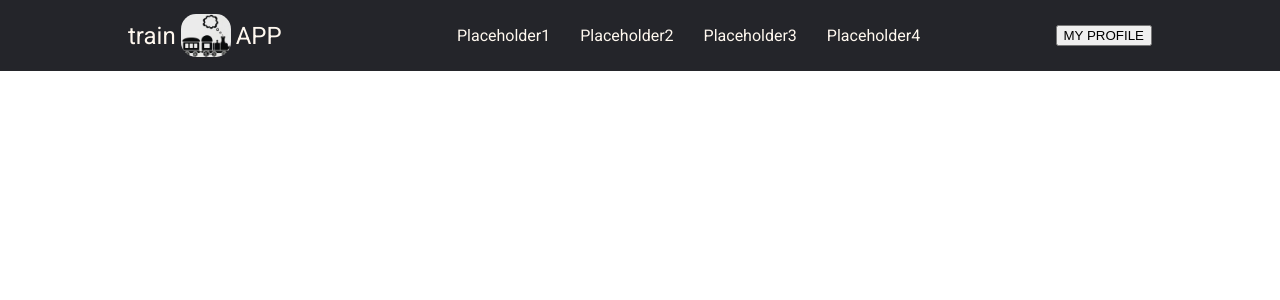
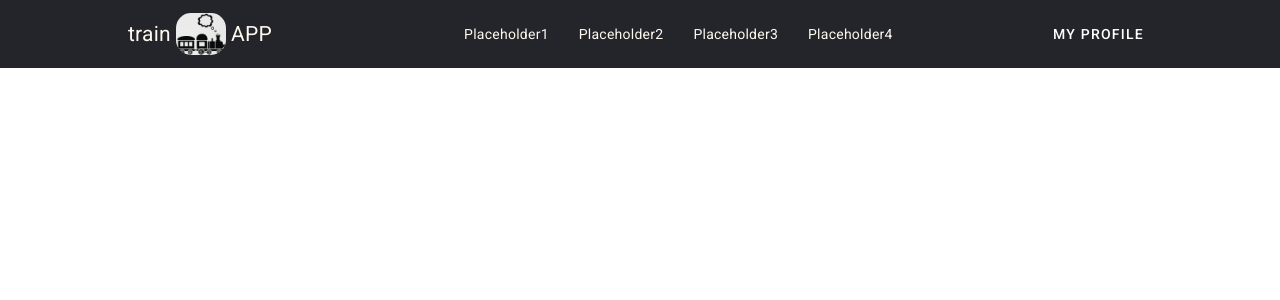
Before and after one commit to michal3pol/traiNapp, an Angular app: page / in a window 1280 px wide. Shown: the top 300 px of the page. Built offline with nearby package versions, Linux system fonts and the light colour scheme.

Commit message:
Add angular material

```diff
--- a/angular.json
+++ b/angular.json
@@ -30,6 +30,7 @@
               "src/assets"
             ],
             "styles": [
+              "@angular/material/prebuilt-themes/pink-bluegrey.css",
               "src/styles.scss"
             ],
             "scripts": []
@@ -90,6 +91,7 @@
               "src/assets"
             ],
             "styles": [
+              "@angular/material/prebuilt-themes/pink-bluegrey.css",
               "src/styles.scss"
             ],
             "scripts": []
--- a/package.json
+++ b/package.json
@@ -11,10 +11,12 @@
   "private": true,
   "dependencies": {
     "@angular/animations": "^17.1.0",
+    "@angular/cdk": "^17.2.0",
     "@angular/common": "^17.1.0",
     "@angular/compiler": "^17.1.0",
     "@angular/core": "^17.1.0",
     "@angular/forms": "^17.1.0",
+    "@angular/material": "^17.2.0",
     "@angular/platform-browser": "^17.1.0",
     "@angular/platform-browser-dynamic": "^17.1.0",
     "@angular/router": "^17.1.0",
--- a/src/app/app.config.ts
+++ b/src/app/app.config.ts
@@ -2,7 +2,8 @@
 import { provideRouter } from '@angular/router';
 
 import { routes } from './app.routes';
+import { provideAnimationsAsync } from '@angular/platform-browser/animations/async';
 
 export const appConfig: ApplicationConfig = {
-  providers: [provideRouter(routes)]
+  providers: [provideRouter(routes), provideAnimationsAsync()]
 };
--- a/src/app/components/header/header.component.html
+++ b/src/app/components/header/header.component.html
@@ -18,5 +18,5 @@
             </li>
         </ul>
     </nav>
-    <button> MY PROFILE </button>
+    <button mat-button> MY PROFILE </button>
 </div>
--- a/src/app/components/header/header.component.ts
+++ b/src/app/components/header/header.component.ts
@@ -1,9 +1,12 @@
 import { Component } from '@angular/core';
+import {MatButtonModule} from '@angular/material/button';
 
 @Component({
   selector: 'app-header',
   standalone: true,
-  imports: [],
+  imports: [
+    MatButtonModule
+  ],
   templateUrl: './header.component.html',
   styleUrl: './header.component.scss'
 })
--- a/src/index.html
+++ b/src/index.html
@@ -6,8 +6,10 @@
   <base href="/">
   <meta name="viewport" content="width=device-width, initial-scale=1">
   <link rel="icon" type="image/x-icon" href="favicon.ico">
+  <link href="https://fonts.googleapis.com/css2?family=Roboto:wght@300;400;500&display=swap" rel="stylesheet">
+  <link href="https://fonts.googleapis.com/icon?family=Material+Icons" rel="stylesheet">
 </head>
-<body>
+<body class="mat-typography">
   <app-root></app-root>
 </body>
 </html>
--- a/src/styles.scss
+++ b/src/styles.scss
@@ -8,5 +8,5 @@
 
 body {
     margin: 0px;
-    font-family: "Roboto", sans-serif;
+    font-family: Roboto, "Helvetica Neue", sans-serif;
 }
```
Also changed, not shown: src/app/components/header/header.component.scss (line endings or trailing spaces), 1 other file (tests, documents, lock files or other folders).
